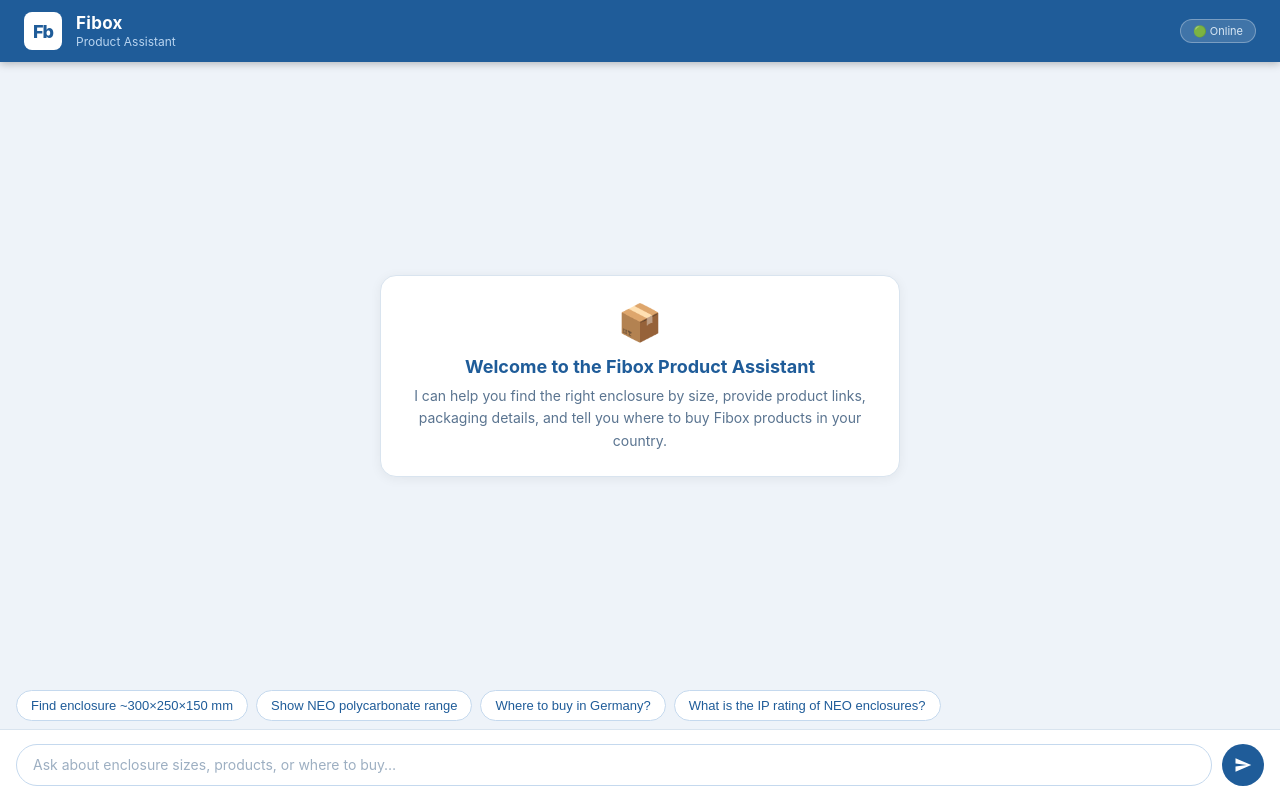
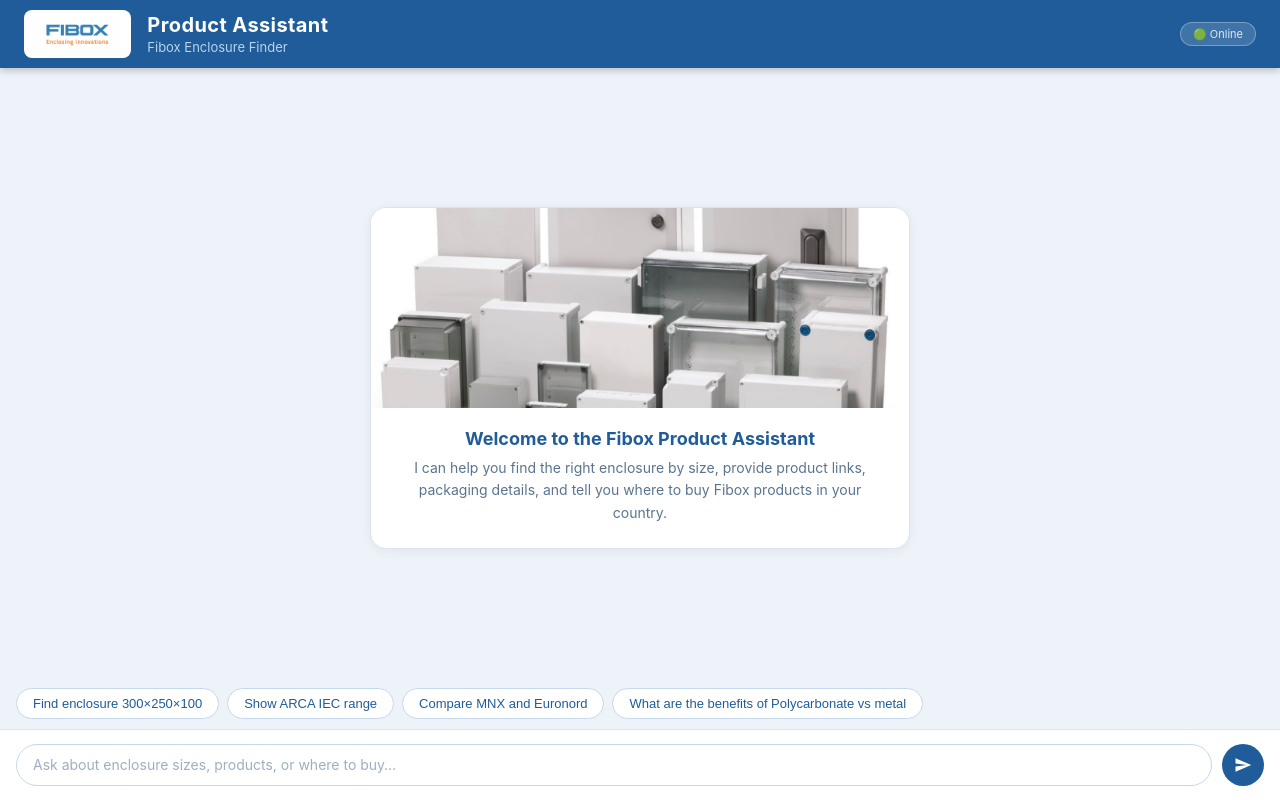
Before and after one commit to Dimad2024/fibox-web, a Flask app: page / in a window 1280 px wide. Run offline with Flask 3, Linux system fonts and the light colour scheme.

Commit message:
New branding: logo, product photo, updated prompts, visible title

```diff
--- a/templates/index.html
+++ b/templates/index.html
@@ -19,24 +19,44 @@
       background: #1F5C99;
       color: #fff;
       padding: 0 24px;
-      height: 62px;
+      height: 68px;
       display: flex;
       align-items: center;
-      gap: 14px;
+      gap: 16px;
       box-shadow: 0 2px 8px rgba(0,0,0,.25);
       flex-shrink: 0;
       z-index: 10;
     }
-    .logo-mark {
-      width: 38px; height: 38px;
+    .logo-wrap {
       background: #fff;
       border-radius: 8px;
-      display: flex; align-items: center; justify-content: center;
+      padding: 5px 10px;
+      display: flex;
+      align-items: center;
       flex-shrink: 0;
+      height: 48px;
     }
-    .logo-mark span { font-size: 18px; font-weight: 800; color: #1F5C99; letter-spacing: -1px; }
-    .header-text h1 { font-size: 17px; font-weight: 700; letter-spacing: .3px; }
-    .header-text p  { font-size: 12px; color: #B8D4F0; margin-top: 1px; }
+    .logo-wrap img {
+      height: 36px;
+      width: auto;
+      display: block;
+    }
+    .header-text {
+      display: flex;
+      flex-direction: column;
+      gap: 2px;
+    }
+    .header-text .title {
+      font-size: 20px;
+      font-weight: 700;
+      color: #fff;
+      letter-spacing: 0.4px;
+    }
+    .header-text .subtitle {
+      font-size: 13px;
+      color: #B8D4F0;
+      font-weight: 400;
+    }
     .header-badge {
       margin-left: auto;
       background: rgba(255,255,255,.15);
@@ -113,8 +133,7 @@
     .typing-indicator { display: flex; align-items: center; gap: 5px; padding: 12px 16px; }
     .typing-indicator span {
       width: 8px; height: 8px; border-radius: 50%;
-      background: #9DB8D9;
-      animation: bounce 1.2s infinite;
+      background: #9DB8D9; animation: bounce 1.2s infinite;
     }
     .typing-indicator span:nth-child(2) { animation-delay: .2s; }
     .typing-indicator span:nth-child(3) { animation-delay: .4s; }
@@ -124,14 +143,14 @@
     }
     .suggestions {
       display: flex; flex-wrap: wrap; gap: 8px;
-      padding: 0 16px 8px;
+      padding: 0 16px 10px;
       max-width: 960px;
     }
     .suggestion-btn {
       background: #fff;
       border: 1px solid #C5D9EE;
       border-radius: 20px;
-      padding: 7px 14px;
+      padding: 7px 16px;
       font-size: 13px; color: #1F5C99;
       cursor: pointer;
       transition: all .15s;
@@ -176,18 +195,26 @@
       background: #fff;
       border: 1px solid #D9E4EF;
       border-radius: 16px;
-      padding: 24px;
-      max-width: 520px;
+      padding: 0;
+      max-width: 540px;
       margin: auto;
       text-align: center;
       box-shadow: 0 2px 12px rgba(0,0,0,.06);
+      overflow: hidden;
     }
-    .welcome .icon { font-size: 36px; margin-bottom: 12px; }
+    .welcome-img {
+      width: 100%;
+      height: 200px;
+      object-fit: cover;
+      object-position: center;
+      display: block;
+    }
+    .welcome-body { padding: 20px 24px 24px; }
     .welcome h2 { font-size: 18px; color: #1F5C99; margin-bottom: 8px; }
     .welcome p  { font-size: 14px; color: #5A7490; line-height: 1.6; }
     @media (max-width: 600px) {
       #chat { padding: 16px 10px; }
-      .input-bar { padding: 10px 10px; }
+      .input-bar { padding: 10px; }
       .bubble { font-size: 13.5px; }
     }
   </style>
@@ -195,28 +222,32 @@
 <body>
 
 <header>
-  <div class="logo-mark"><span>Fb</span></div>
+  <div class="logo-wrap">
+    <img src="/static/fibox-logo.png" alt="Fibox" />
+  </div>
   <div class="header-text">
-    <h1>Fibox</h1>
-    <p>Product Assistant</p>
+    <span class="title">Product Assistant</span>
+    <span class="subtitle">Fibox Enclosure Finder</span>
   </div>
   <div class="header-badge">🟢 Online</div>
 </header>
 
 <div id="chat">
   <div class="welcome" id="welcome-card">
-    <div class="icon">📦</div>
-    <h2>Welcome to the Fibox Product Assistant</h2>
-    <p>I can help you find the right enclosure by size, provide product links,
-       packaging details, and tell you where to buy Fibox products in your country.</p>
+    <img class="welcome-img" src="/static/fibox-products.jpg" alt="Fibox Enclosures" />
+    <div class="welcome-body">
+      <h2>Welcome to the Fibox Product Assistant</h2>
+      <p>I can help you find the right enclosure by size, provide product links,
+         packaging details, and tell you where to buy Fibox products in your country.</p>
+    </div>
   </div>
 </div>
 
 <div class="suggestions" id="suggestions">
-  <button class="suggestion-btn" onclick="sendSuggestion(this)">Find enclosure ~300×250×150 mm</button>
-  <button class="suggestion-btn" onclick="sendSuggestion(this)">Show NEO polycarbonate range</button>
-  <button class="suggestion-btn" onclick="sendSuggestion(this)">Where to buy in Germany?</button>
-  <button class="suggestion-btn" onclick="sendSuggestion(this)">What is the IP rating of NEO enclosures?</button>
+  <button class="suggestion-btn" onclick="sendSuggestion(this)">Find enclosure 300×250×100</button>
+  <button class="suggestion-btn" onclick="sendSuggestion(this)">Show ARCA IEC range</button>
+  <button class="suggestion-btn" onclick="sendSuggestion(this)">Compare MNX and Euronord</button>
+  <button class="suggestion-btn" onclick="sendSuggestion(this)">What are the benefits of Polycarbonate vs metal</button>
 </div>
 
 <div class="input-bar">
```
Also changed, not shown: static/fibox-logo.png (added), static/fibox-products.jpg (added).
